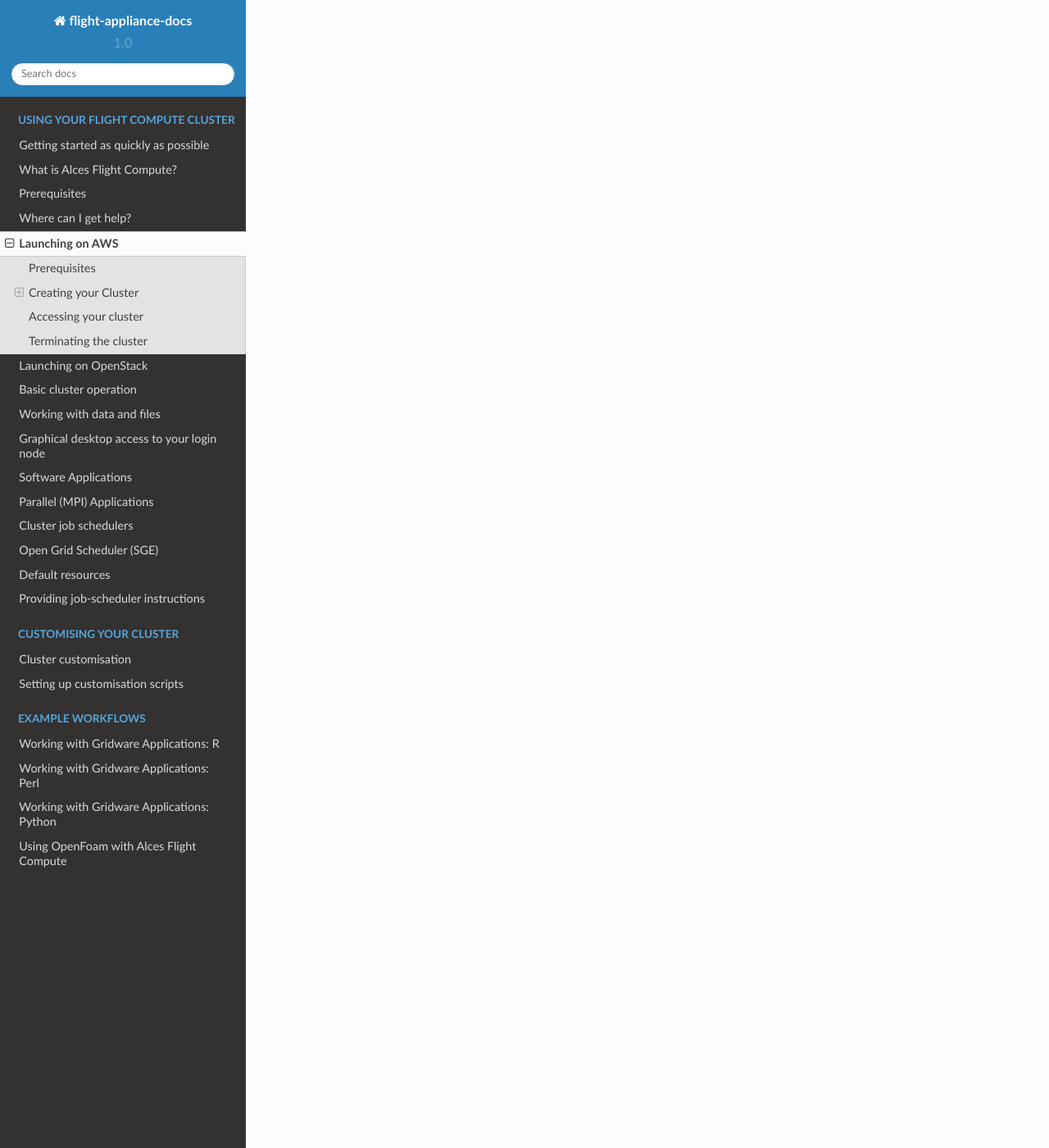
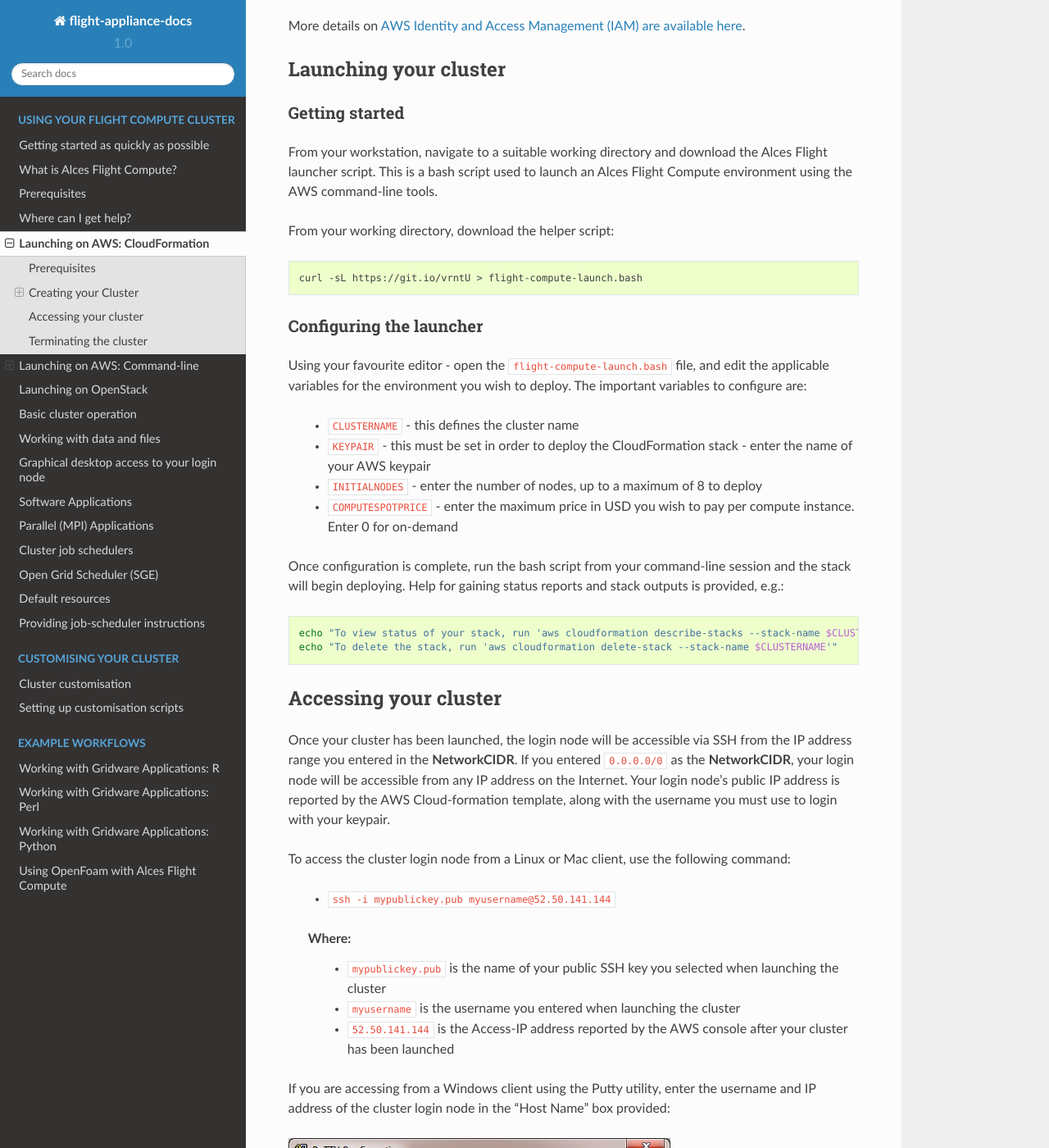
Before and after one commit to alces-software/flight-appliance-docs, a Sphinx documentation site: the page built from docs/source/launch-aws/launching_on_aws.rst, in a window 1280 px wide and 1400 px high, scrolled down 7960 px. Shown: the whole window at 82% size. Built offline with Sphinx 7.4.7 and the Read the Docs theme 2.0.0, drawn with Linux system fonts in a browser that asks for light colours; pages that are not in the unit, such as notebooks, are missing from menus; some of the changed text lies outside the part shown.

Commit message:
Updated `launching_on_aws` (refs #7) - Added command-line usage - Updated `launching_on_aws` page to clearly define the two launch types

```diff
--- a/docs/source/launch-aws/launching_on_aws.rst
+++ b/docs/source/launch-aws/launching_on_aws.rst
@@ -1,7 +1,7 @@
 .. _launching_on_aws:
 
-Launching on AWS
-################
+Launching on AWS: CloudFormation
+################################
 
 Alces Flight Compute can be launched on the Amazon Web Services (AWS) public cloud platform to give you instant access to your own, private HPC cluster from anywhere in the world. You can choose what resources your cluster will start with (e.g. number of nodes, amount of memory, etc.), and for how long the cluster will run.
 
@@ -159,3 +159,90 @@
 Over the next few minutes, your cluster login and compute nodes will be terminated. Any data held on EBS will be erased, with storage volumes being wiped and returned to the AWS pool. **Ensure that you have downloaded data that you want to keep to your client machine, or stored in safely in an object storage service before terminating your cluster.**
 
 See - :ref:`data_basics` for more information on storing your data.
+
+Launching on AWS: Command-line
+##############################
+
+
+Prerequisites
+=============
+
+There are some things that you need to get ready before you can launch your own cluster on AWS. They are:
+
+ - **Check client prerequisites** to make sure you have the software you need - see :ref:`whatisit`
+ - **Get yourself an AWS account**; this might be your personal account, or you may have a sub-account as part of your institution or company
+ - **Create an SSH keypair** for yourself in the region you want to run in. `Follow this guide <http://docs.aws.amazon.com/AWSEC2/latest/UserGuide/ec2-key-pairs.html>`_ if you've not done this before.
+ - **AWS command-line tools**; ensure the latest AWS command-line tools are installed on the machine you will be launching from. `Follow the tutorial <https://aws.amazon.com/cli/>`_
+
+Your AWS account must have appropriate permissions to do the following:
+ - Launch instances from Cloud Formation templates
+ - Create a VPC (virtual private cloud)
+ - Create subnets and allocate IP addresses
+ - Create an IAM permission
+
+More details on `AWS Identity and Access Management (IAM) are available here <https://aws.amazon.com/iam/>`_.
+
+Launching your cluster
+======================
+
+Getting started
+---------------
+
+From your workstation, navigate to a suitable working directory and download the Alces Flight launcher script. This is a bash script used to launch an Alces Flight Compute environment using the AWS command-line tools.
+
+From your working directory, download the helper script:
+
+.. code:: bash
+
+    curl -sL https://git.io/vrntU > flight-compute-launch.bash
+
+Configuring the launcher
+------------------------
+
+Using your favourite editor - open the ``flight-compute-launch.bash`` file, and edit the applicable variables for the environment you wish to deploy. The important variables to configure are:
+
+ - ``CLUSTERNAME`` - this defines the cluster name
+ - ``KEYPAIR`` - this must be set in order to deploy the CloudFormation stack - enter the name of your AWS keypair
+ - ``INITIALNODES`` - enter the number of nodes, up to a maximum of 8 to deploy
+ - ``COMPUTESPOTPRICE`` - enter the maximum price in USD you wish to pay per compute instance. Enter 0 for on-demand
+
+Once configuration is complete, run the bash script from your command-line session and the stack will begin deploying. Help for gaining status reports and stack outputs is provided, e.g.:
+
+.. code:: bash
+
+    echo "To view status of your stack, run 'aws cloudformation describe-stacks --stack-name $CLUSTERNAME'"
+    echo "To delete the stack, run 'aws cloudformation delete-stack --stack-name $CLUSTERNAME'"
+
+Accessing your cluster
+======================
+
+Once your cluster has been launched, the login node will be accessible via SSH from the IP address range you entered in the **NetworkCIDR**. If you entered ``0.0.0.0/0`` as the **NetworkCIDR**, your login node will be accessible from any IP address on the Internet. Your login node's public IP address is reported by the AWS Cloud-formation template, along with the username you must use to login with your keypair.
+
+To access the cluster login node from a Linux or Mac client, use the following command:
+
+ - ``ssh -i mypublickey.pub myusername@52.50.141.144``
+
+ Where:
+  - ``mypublickey.pub`` is the name of your public SSH key you selected when launching the cluster
+  - ``myusername`` is the username you entered when launching the cluster
+  - ``52.50.141.144`` is the Access-IP address reported by the AWS console after your cluster has been launched
+
+
+If you are accessing from a Windows client using the Putty utility, enter the username and IP address of the cluster login node in the "Host Name" box provided:
+
+.. image:: putty.jpg
+    :alt: Putty login
+
+The first time you connect to your cluster, you will be prompted to accept a new server SSH hostkey. This happens because you've never logged in to your cluster before - it should only happen the first time you login; click **OK** to accept the warning. Once connected to the cluster, you should be logged in to the cluster login node as your user.
+
+.. image:: firstlogin.jpg
+    :alt: Logging in to the cluster
+
+Terminating your cluster
+========================
+
+From your commmand-line, you can destroy each of your stacks using the provided ``CLUSTERNAME`` - for example to destroy the cluster ``flight-cluster1`` use:
+
+.. code:: bash
+
+    aws cloudformation delete-stack flight-cluster1
```
